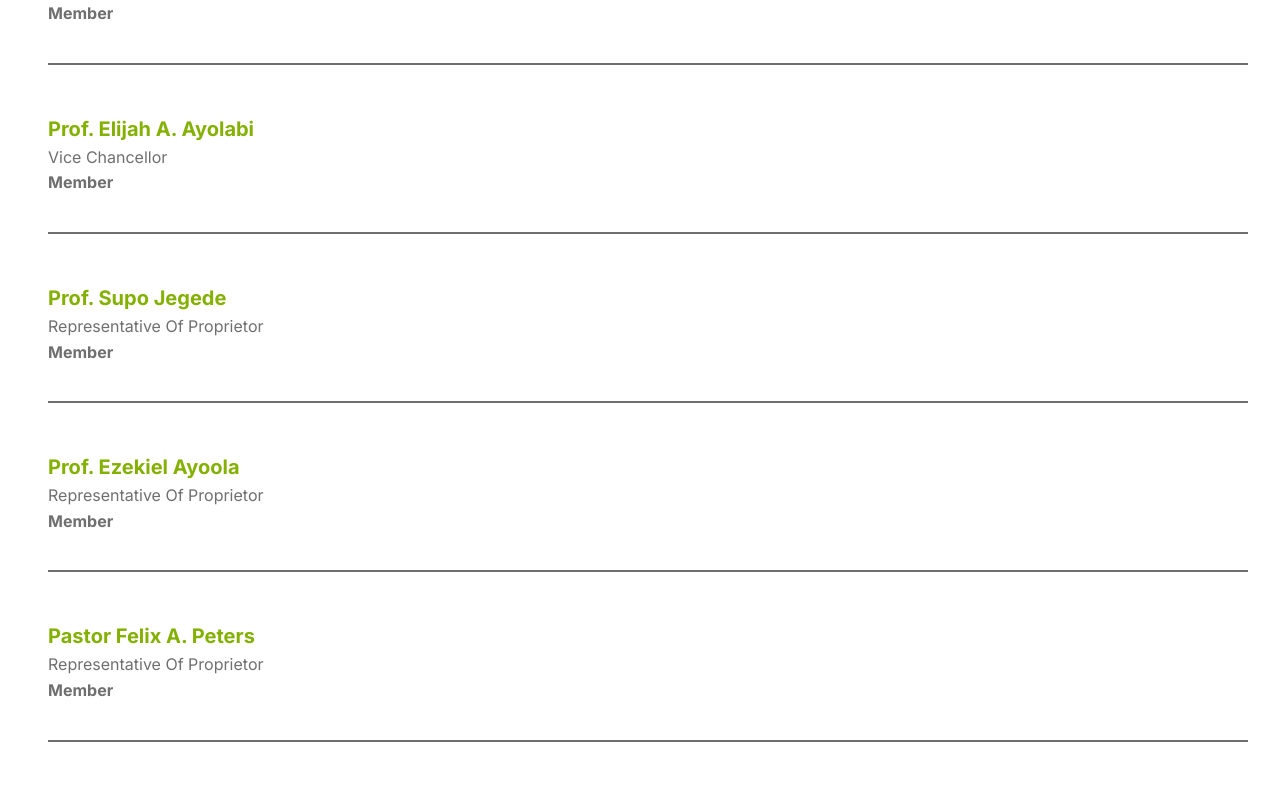
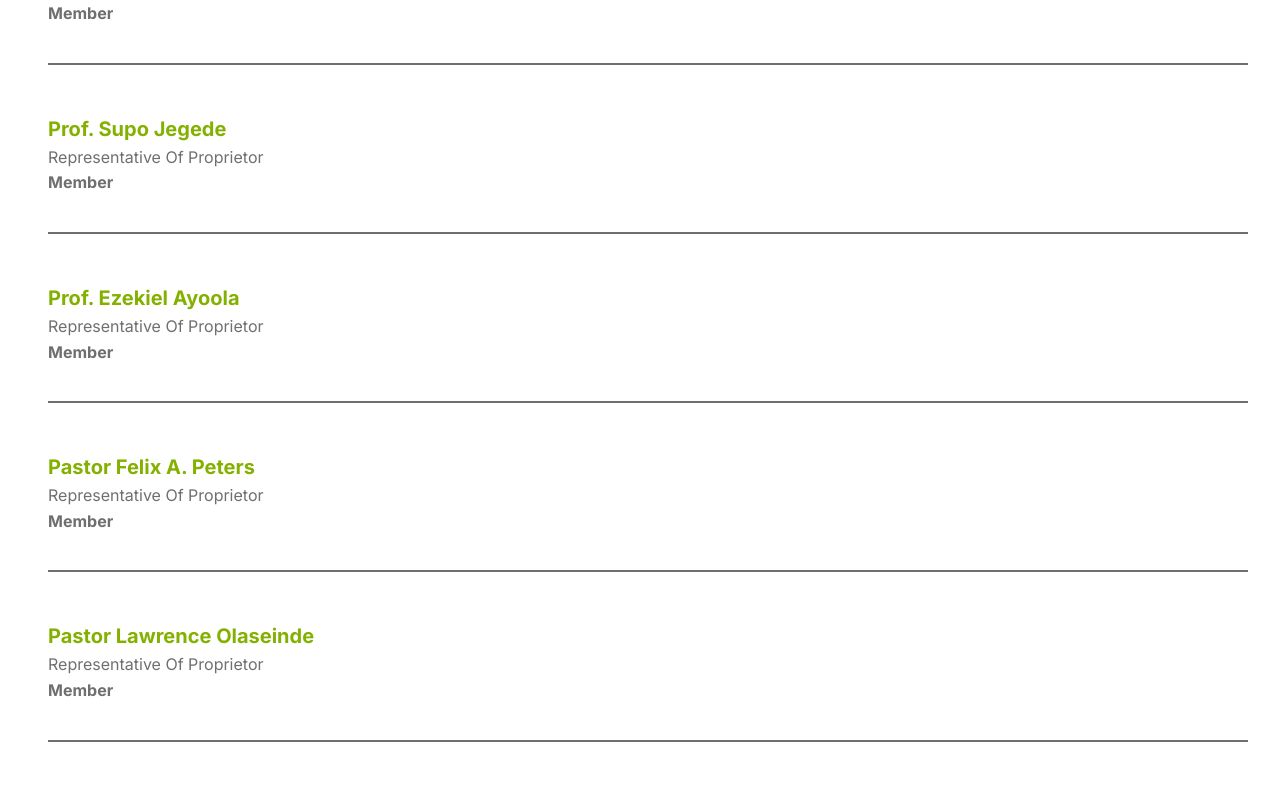
Before and after one commit to mtu-website/website, a Next.js app: page /governance in a window 1280 px wide. Shown: the part 1610-2400 px from the top of the page. Built offline with nearby package versions, Linux system fonts and the light colour scheme.

Commit message:
governance

```diff
--- a/components/footer.tsx
+++ b/components/footer.tsx
@@ -218,7 +218,7 @@ export default function Footer() {
                     <Link href="/library">library</Link>
                   </li>
                   <li>
-                    <Link href="/cegrib">CEGRIB</Link>
+                    <Link href="/research">CEGRIB</Link>
                   </li>
                 </ul>
               </div>
--- a/components/governance/members.tsx
+++ b/components/governance/members.tsx
@@ -15,12 +15,6 @@ const members = [
     id: '3',
     name: 'Prof. Godwin Ogbadu',
     position: 'Representative of Proprietor',
-    status: 'member',
-  },
-  {
-    id: '4',
-    name: 'Prof. Elijah A. Ayolabi',
-    position: 'Vice Chancellor',
     status: 'member',
   },
   {
```
